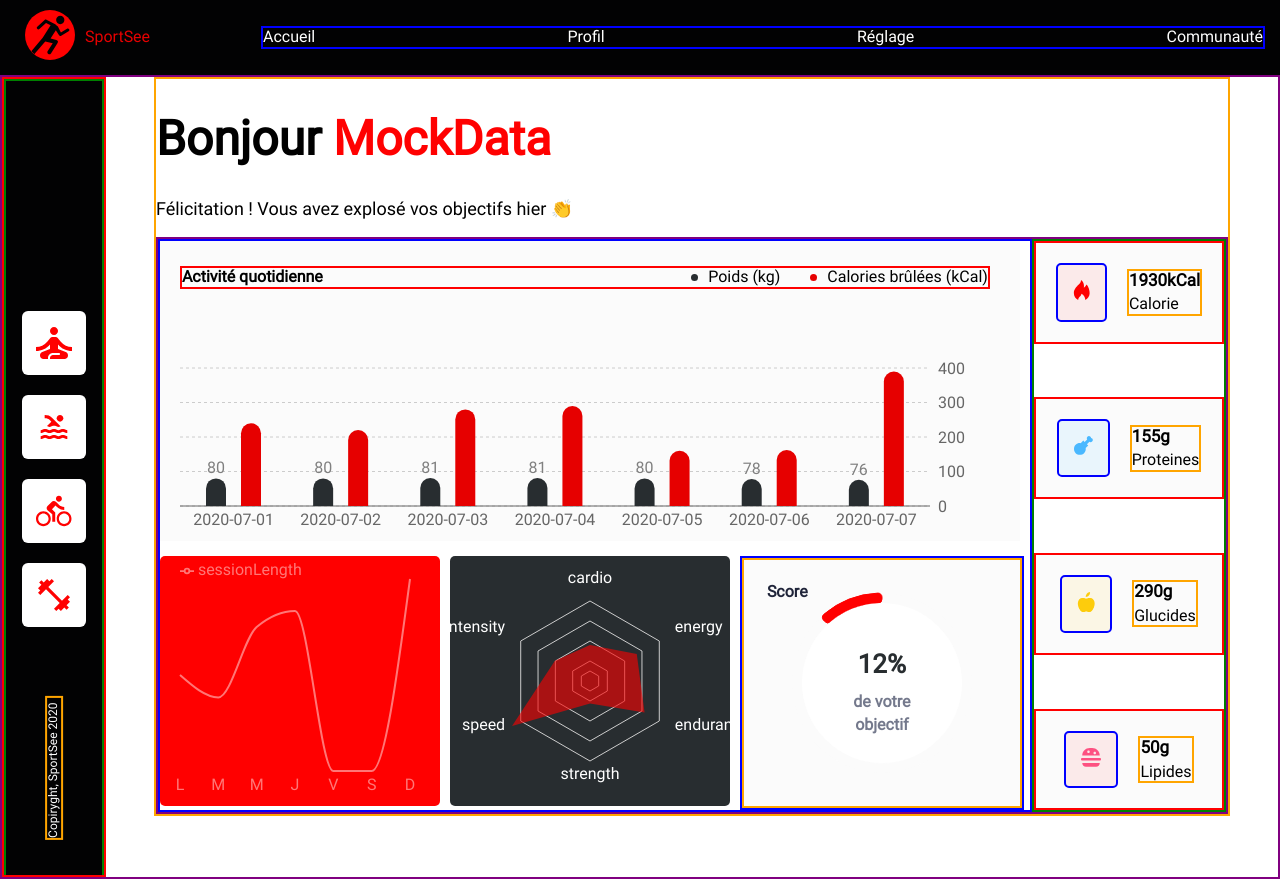
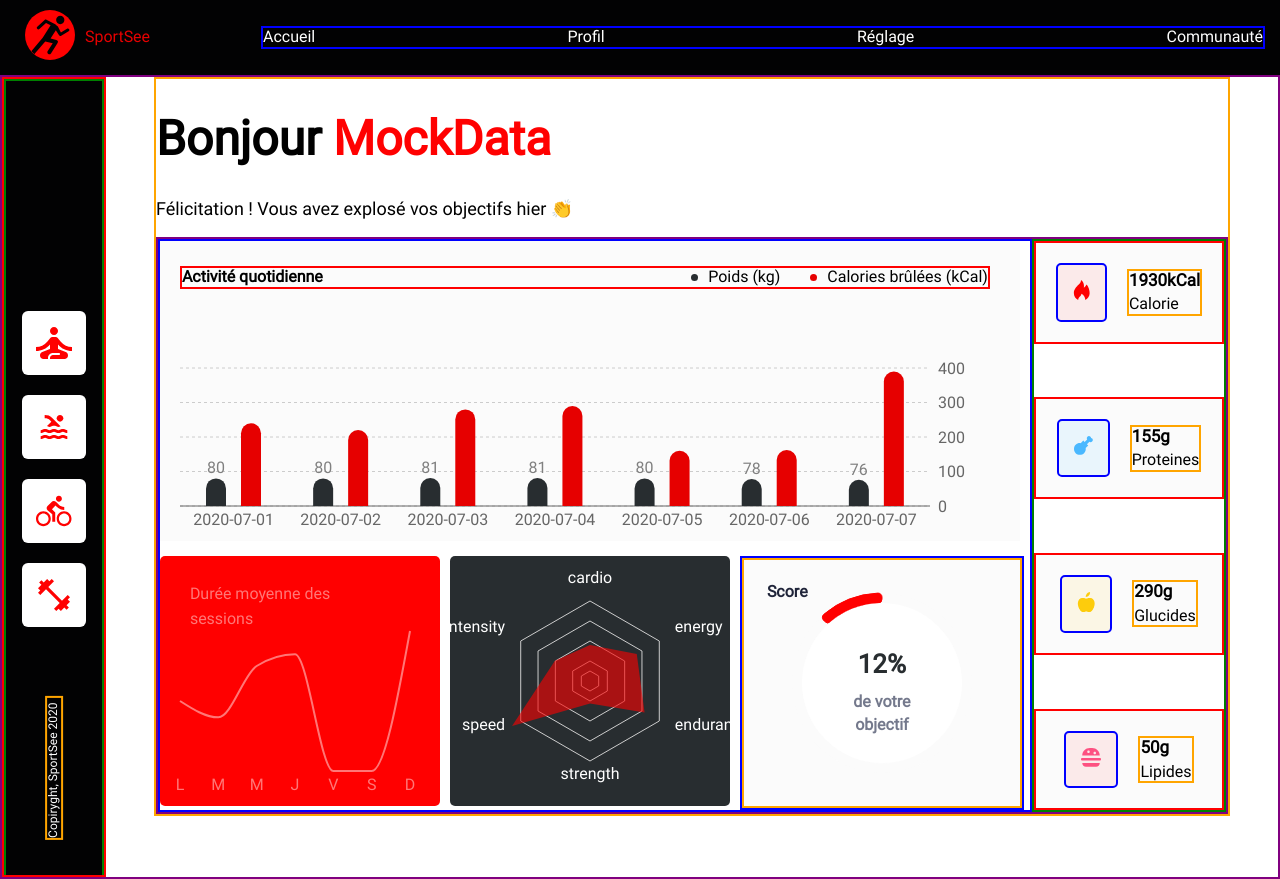
Before and after one commit to matthieuClio/SportSee, a React (Vite) app: page /app/profil/1 in a window 1280 px wide. Built offline with nearby package versions, Linux system fonts and the light colour scheme.

Commit message:
Feat : content legend is customized, match now to the model.

```diff
--- a/src/components/rechart/barChart/CustomizedBarChart.tsx
+++ b/src/components/rechart/barChart/CustomizedBarChart.tsx
@@ -9,7 +9,7 @@ export default function CustomizedBarChart (props: {
                                                     legendContent: (props: object) => React.JSX.Element,
                                                     tooltipContent: (props: object) => React.JSX.Element
                                                 }
-                                        ) {
+                                            ) {
 
     const { data, legendContent, tooltipContent } = props
 
--- a/src/components/rechart/lineChart/CustomizedLineChart.tsx
+++ b/src/components/rechart/lineChart/CustomizedLineChart.tsx
@@ -7,10 +7,16 @@ import './customizedLineChart.scss'
 // Script
 import changeFormatDataLineChart from '../../../scripts/changeFormatDataLineChart'
 
-export default function CustomizedLineChart (props: { data: Array<object> }) {
+export default function CustomizedLineChart (props: {
+                                                        data: Array<object>,
+                                                        legendContent: (props: object) => React.JSX.Element
+                                                    }
+                                            ) {
+    const { legendContent } = props
     let { data }: Record<string, any> = props
 
     // Change data format
+    // const specificData: Record<string, any> = changeFormatDataLineChart(data)
     data = changeFormatDataLineChart(data)
 
     return (
@@ -26,7 +32,7 @@ export default function CustomizedLineChart (props: { data: Array<object> }) {
         }}
         className="line-chart"
         >
-            <Legend verticalAlign="top" align="left"/>
+            <Legend verticalAlign="top" align="left" content={legendContent}/>
             <CartesianGrid strokeDasharray="0 3" fillOpacity={0.6} />
             <XAxis dataKey="dayToDisplay" tickLine={false} axisLine={false} stroke="#FF7676"/>
             <YAxis hide={true} tickLine={false} axisLine={false} />
--- /dev/null
+++ b/src/components/rechart/lineChart/customized/RenderLegendLineChart.tsx
@@ -0,0 +1,12 @@
+// Style
+import './renderLegendLineChart.scss'
+
+export default function RenderLegendLineChart (props: { payload?: { color: string }[] }) {
+    const { payload } = props
+
+    return (
+        <div style={payload && { color: payload[0].color }} className="render-legend-line-chart">
+            Durée moyenne des sessions
+        </div>
+    )
+}
--- /dev/null
+++ b/src/components/rechart/lineChart/customized/renderLegendLineChart.scss
@@ -0,0 +1,5 @@
+.render-legend-line-chart {
+    margin: 20px 0 0 10px;
+    line-height: 25px;
+    width: 150px;
+}
--- a/src/page/Profile.tsx
+++ b/src/page/Profile.tsx
@@ -10,10 +10,12 @@ import CustomizedLineChart from '../components/rechart/lineChart/CustomizedLineC
 import CustomizedRadarChart from '../components/rechart/radarChart/CustomizedRadarChart'
 import CustomizedPieChartAngle from '../components/rechart/radialPieChartAngle/CustomizedPieChartAngle'
 
-// Customized chart component
+// Customized component
 // - For CustomizedBarChart -
 import RenderLegend from '../components/rechart/barChart/customized/RenderLegend'
 import CustomToltip from '../components/rechart/barChart/customized/CustomizedToltip'
+// - For CustomizedLineChart -
+import RenderLegendLineChart from '../components/rechart/lineChart/customized/RenderLegendLineChart'
 // - For CustomizedPieChartAngle -
 import RenderLegendPieChart from '../components/rechart/radialPieChartAngle/customized/RenderLegendPieChart'
 
@@ -130,7 +132,7 @@ export default function Profile () {
             <div className="profile__container">
                 <div className="profile__container__chart">
                     <CustomizedBarChart data={dataUser.apiDataActivity[0].data.sessions} legendContent={RenderLegend} tooltipContent={CustomToltip} />
-                    <CustomizedLineChart data={dataUser.apiDataAverage[0].data.sessions} />
+                    <CustomizedLineChart data={dataUser.apiDataAverage[0].data.sessions} legendContent={RenderLegendLineChart} />
                     <CustomizedRadarChart data={dataUser.apiDataPerformance[0].data} />
                     <CustomizedPieChartAngle
                         data={dataUser.apiDataUser[0].data.todayScore ? dataUser.apiDataUser[0].data.todayScore : dataUser.apiDataUser[0].data.score}
--- a/src/scripts/changeFormatDataLineChart.ts
+++ b/src/scripts/changeFormatDataLineChart.ts
@@ -1,6 +1,9 @@
 export default function changeFormatDataLineChart (data: Record<string, any>) {
+
+    // Define the display value
     const days: string[] = ['L', 'M', 'M', 'J', 'V', 'S', 'D']
 
+    // Attribute value to the key object dayToDisplay
     data.map((element: { dayToDisplay: string }, index: number) => {
         element.dayToDisplay = days[index]
     })
```
